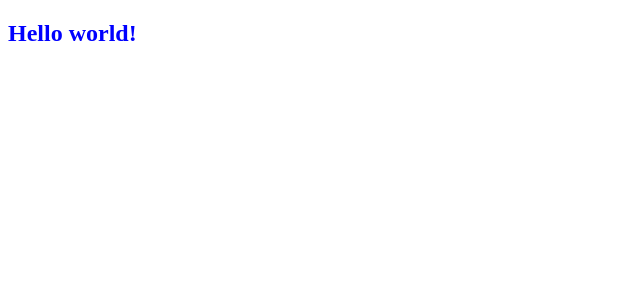
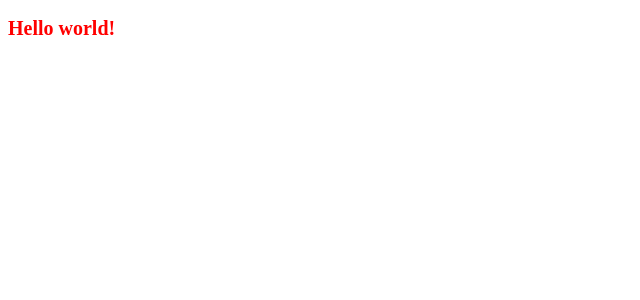
Before and after one commit to thanhpham091790/reactjs, a React (Vite) app in the folder 01-react-tutorial/my-react-app/: page / in a window 1280 px wide. Shown: the top 300 px of the page, without its empty margins (0-640 px from the left). Built offline with nearby package versions, Linux system fonts and the light colour scheme.

Commit message:
The style attribute in JSX only accepts a Javascript object with camelCase CSS property name, rather than a css string.

```diff
--- a/01-react-tutorial/my-react-app/index.html
+++ b/01-react-tutorial/my-react-app/index.html
@@ -1,13 +1,5 @@
 <!doctype html>
 <html lang="en">
-
-<head>
-  <style>
-    .greeting {
-      color: blue;
-    }
-  </style>
-</head>
 
 <body>
   <div id="root"></div>
--- a/01-react-tutorial/my-react-app/src/main.jsx
+++ b/01-react-tutorial/my-react-app/src/main.jsx
@@ -4,6 +4,10 @@ import { createRoot } from 'react-dom/client'
 function Car() {
 
   const className = 'greeting';
+  const style = {
+    color: 'red',
+    fontSize: '20px'
+  };
 
   function onClickHandler() {
     alert('Hello, Thanh Pham!');
@@ -11,7 +15,7 @@ function Car() {
 
   return (
     <>
-      <h2 className={className} onClick={onClickHandler}>Hello world!</h2>
+      <h2 className={className} onClick={onClickHandler} style={style}>Hello world!</h2>
     </>
   );
 }
```
